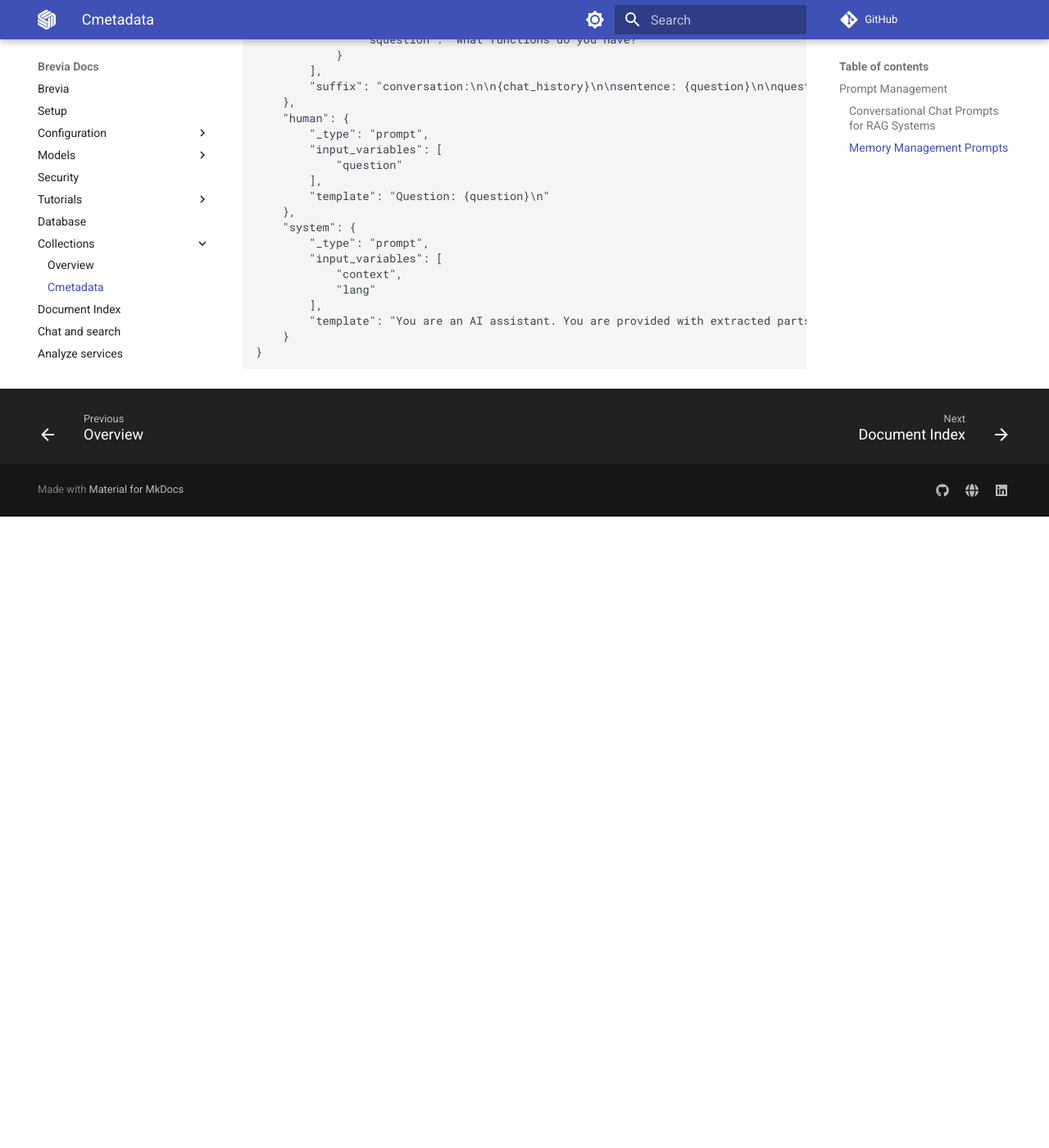
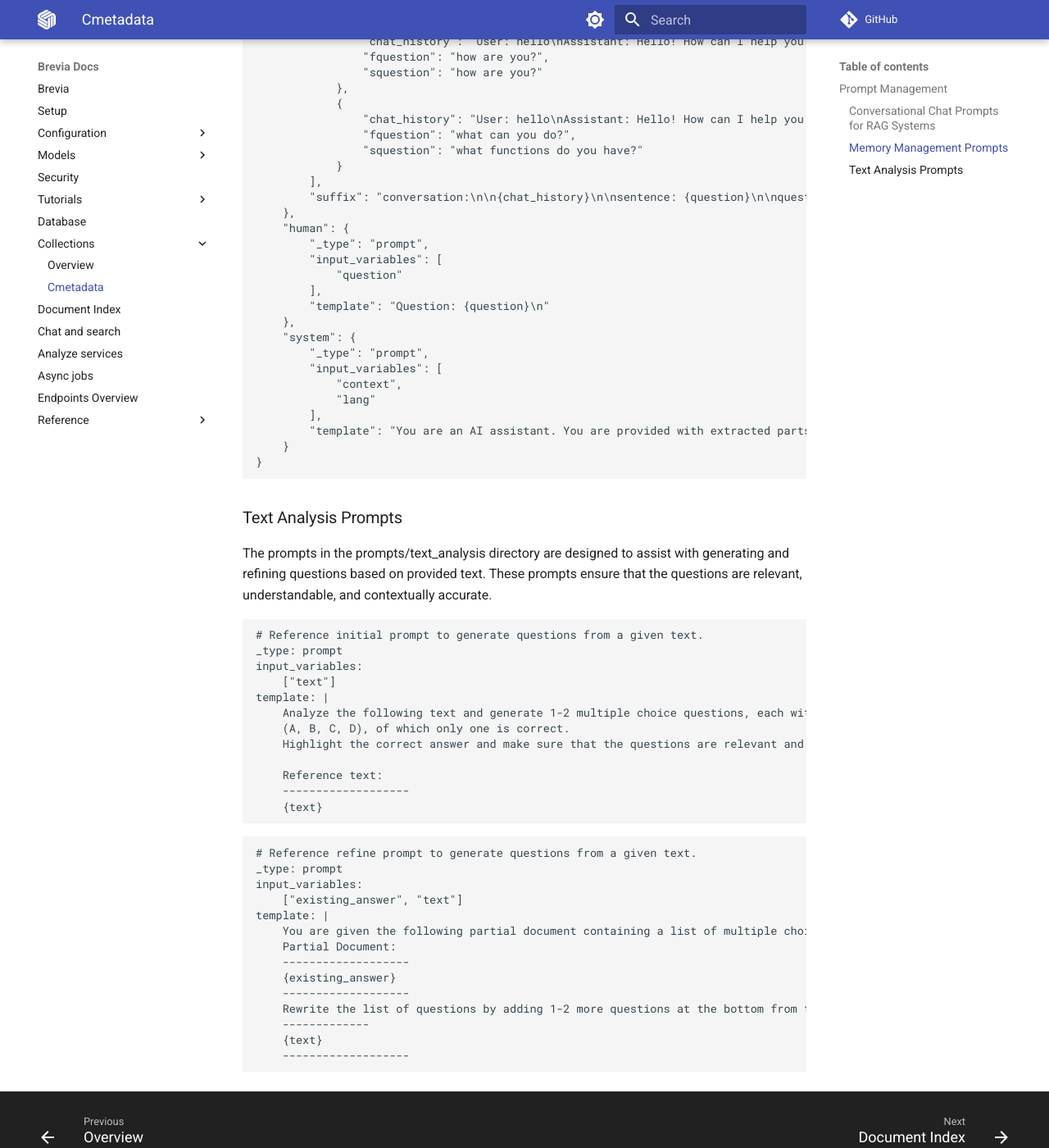
Before and after one commit to brevia-ai/brevia, an MkDocs documentation site: the page built from docs/cmetadata.md, in a window 1280 px wide and 1400 px high, scrolled down 2059 px. Shown: the whole window at 82% size. Built offline with MkDocs 1.6.1 and Material for MkDocs 9.7.7, drawn with Linux system fonts in a browser that asks for light colours; comment, search, counter and statistics services are not loaded; before the commit the page ends 2689 px from its top, so only the background shows below that; some of the changed text lies outside the part shown.

Commit message:
chore: enhance prompt management section and clarify key features

````diff
--- a/docs/cmetadata.md
+++ b/docs/cmetadata.md
@@ -10,9 +10,11 @@
 
 ## Prompt Management
 
-This section provides a detailed explanation of the different prompt types used in this configuration, divided into two main categories:
+This section provides a detailed explanation of the different prompt types used in this configuration:
 
 ### Conversational Chat Prompts for RAG Systems
+
+The prompts in the prompts/rag directory offer specialized configurations for efficient retrieval-augmented generation, ensuring streamlined query handling and precise system responses.
 
 - **Human Prompt:**
     This prompt type is designed to handle user queries. It accepts a single variable ("question") and formats it in a straightforward manner suitable for a conversational AI. When queries are processed through a Retrieval-Augmented Generation (RAG) system, the Human prompt is responsible for capturing the user's input as is.
@@ -21,6 +23,8 @@
     The System prompt is specialized for generating context-aware responses. It requires additional input variables (such as "context" and "lang") and is used to produce answers that reference explicit sources from the provided context. This ensures that the assistant responds accurately within the constraints of the given document segments.
 
 ### Memory Management Prompts
+
+These mechanisms ensure the dialogue remains coherent and contextually relevant throughout the interaction.
 
 - **Condense Prompt (Default):**
     The condense prompt plays a crucial role in managing the dialogue history. It formats the conversation and the follow-up question into a standalone query, thereby condensing previous interactions into a succinct context. If specific prompt names (e.g., few_shot) are not used during configuration, the system automatically falls back to the condense prompt as the default for memory management.
@@ -89,3 +93,39 @@
     }
 }
 ```
+
+### Text Analysis Prompts
+
+The prompts in the prompts/text_analysis directory are designed to assist with generating and refining questions based on provided text. These prompts ensure that the questions are relevant, understandable, and contextually accurate.
+
+```yaml
+# Reference initial prompt to generate questions from a given text.
+_type: prompt
+input_variables:
+    ["text"]
+template: |
+    Analyze the following text and generate 1-2 multiple choice questions, each with four options
+    (A, B, C, D), of which only one is correct.
+    Highlight the correct answer and make sure that the questions are relevant and understandable.
+
+    Reference text:
+    -------------------
+    {text}
+```
+
+```yaml
+# Reference refine prompt to generate questions from a given text.
+_type: prompt
+input_variables:
+    ["existing_answer", "text"]
+template: |
+    You are given the following partial document containing a list of multiple choice questions:
+    Partial Document:
+    -------------------
+    {existing_answer}
+    -------------------
+    Rewrite the list of questions by adding 1-2 more questions at the bottom from the context provided below:
+    -------------
+    {text}
+    -------------------
+```
````
Also changed, not shown: docs/collections.md (+2 -3 lines).
